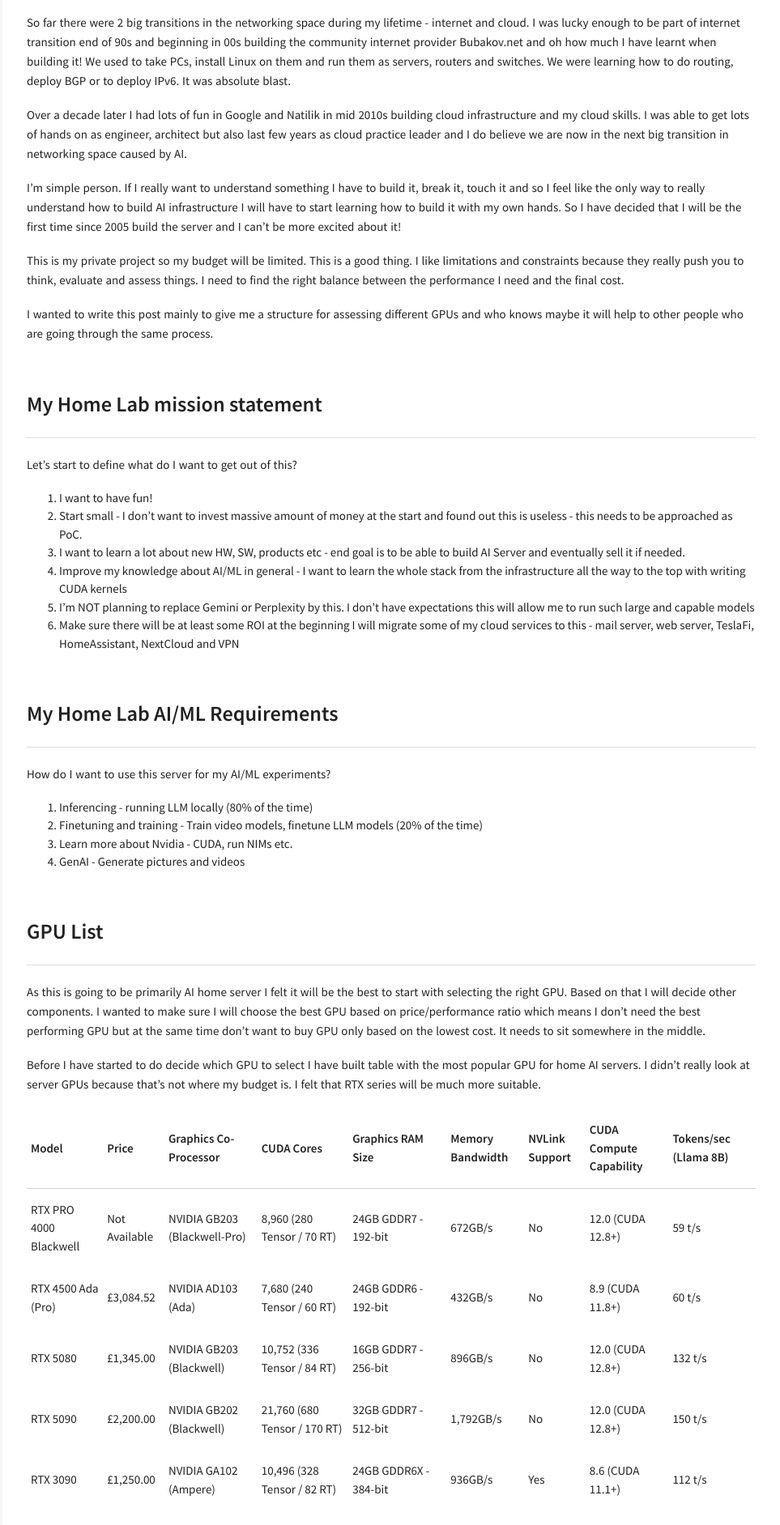
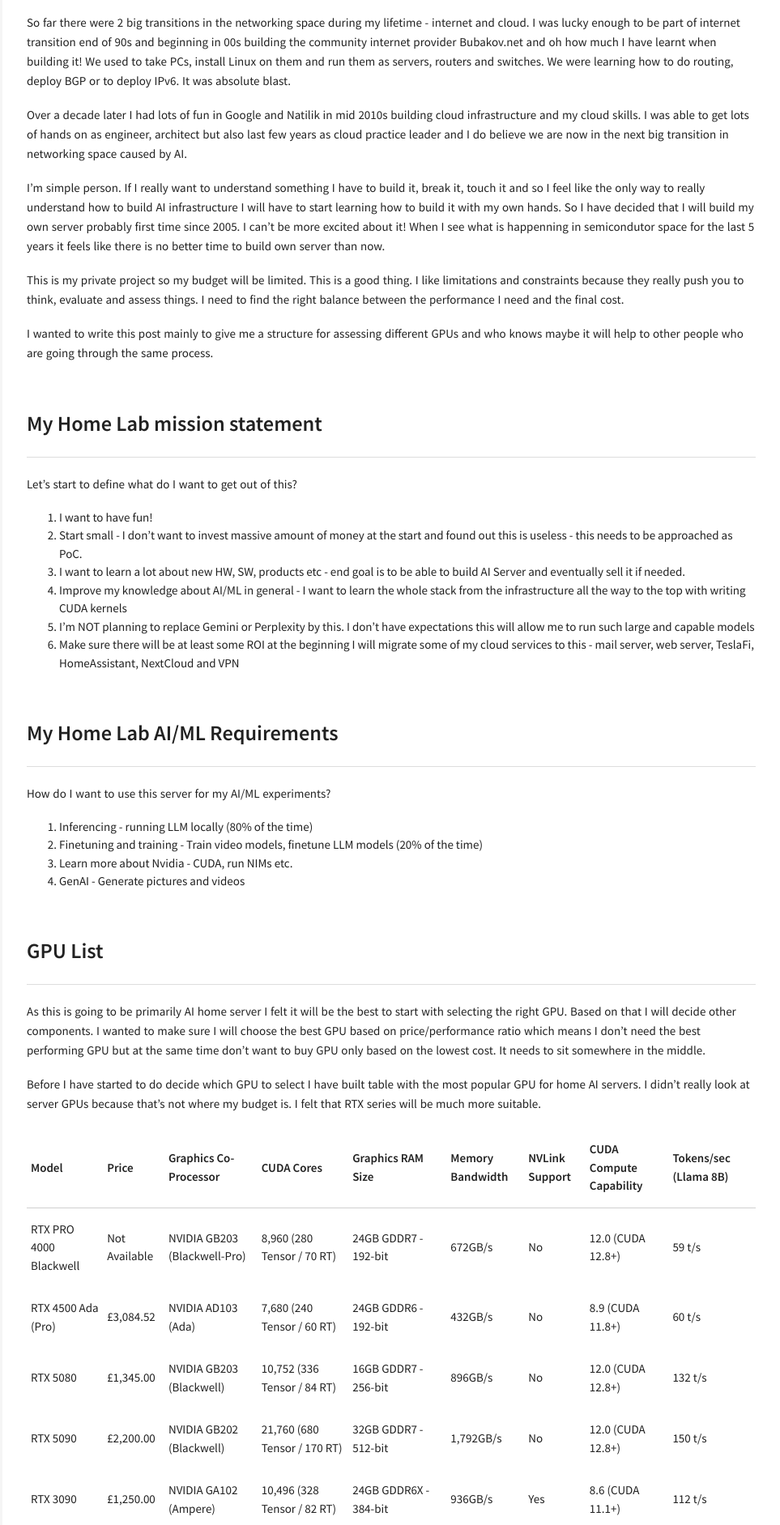
Before and after one commit to maty0609/blog, a Jekyll site: the page built from _posts/2025-08-04-building-ai-lab.md, in a window 1280 px wide. Shown: the part 313-2196 px from the top of the page at 81% size, without its empty margins (317-1280 px from the left). Built offline with Jekyll 4.4.1, drawn with Linux system fonts in a browser that asks for light colours; comment, search, counter and statistics services are not loaded.

```diff
--- a/_posts/2025-08-04-building-ai-lab.md
+++ b/_posts/2025-08-04-building-ai-lab.md
@@ -12,7 +12,7 @@
 
 Over a decade later I had lots of fun in Google and Natilik in mid 2010s building cloud infrastructure and my cloud skills. I was able to get lots of hands on as engineer, architect but also last few years as cloud practice leader and I do believe we are now in the next big transition in networking space caused by AI.
 
-I'm simple person. If I really want to understand something I have to build it, break it, touch it and so I feel like the only way to really understand how to build AI infrastructure I will have to start learning how to build it with my own hands. So I have decided that I will be the first time since 2005 build the server and I can't be more excited about it!
+I'm simple person. If I really want to understand something I have to build it, break it, touch it and so I feel like the only way to really understand how to build AI infrastructure I will have to start learning how to build it with my own hands. So I have decided that I will build my own server probably first time since 2005. I can't be more excited about it! When I see what is happenning in semicondutor space for the last 5 years it feels like there is no better time to build own server than now.
 
 This is my private project so my budget will be limited. This is a good thing. I like limitations and constraints because they really push you to think, evaluate and assess things. I need to find the right balance between the performance I need and the final cost.
 
```
